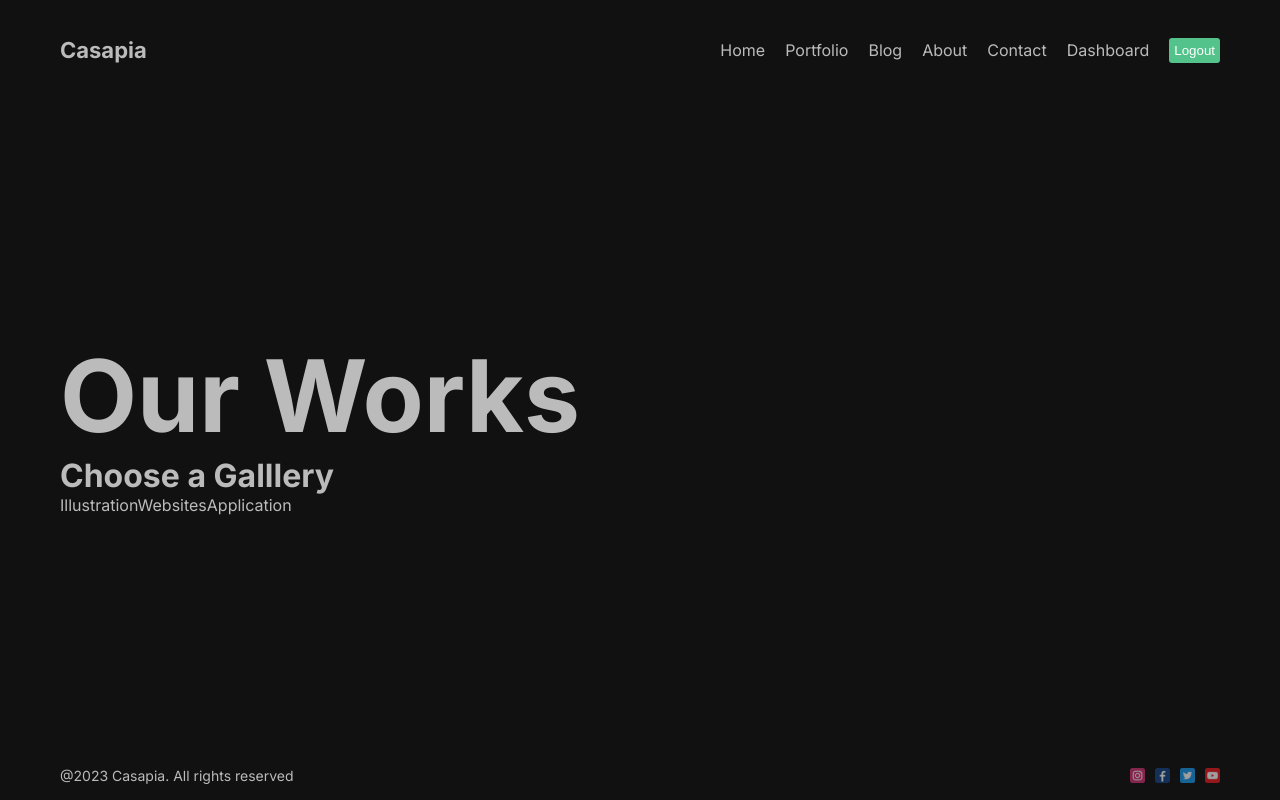
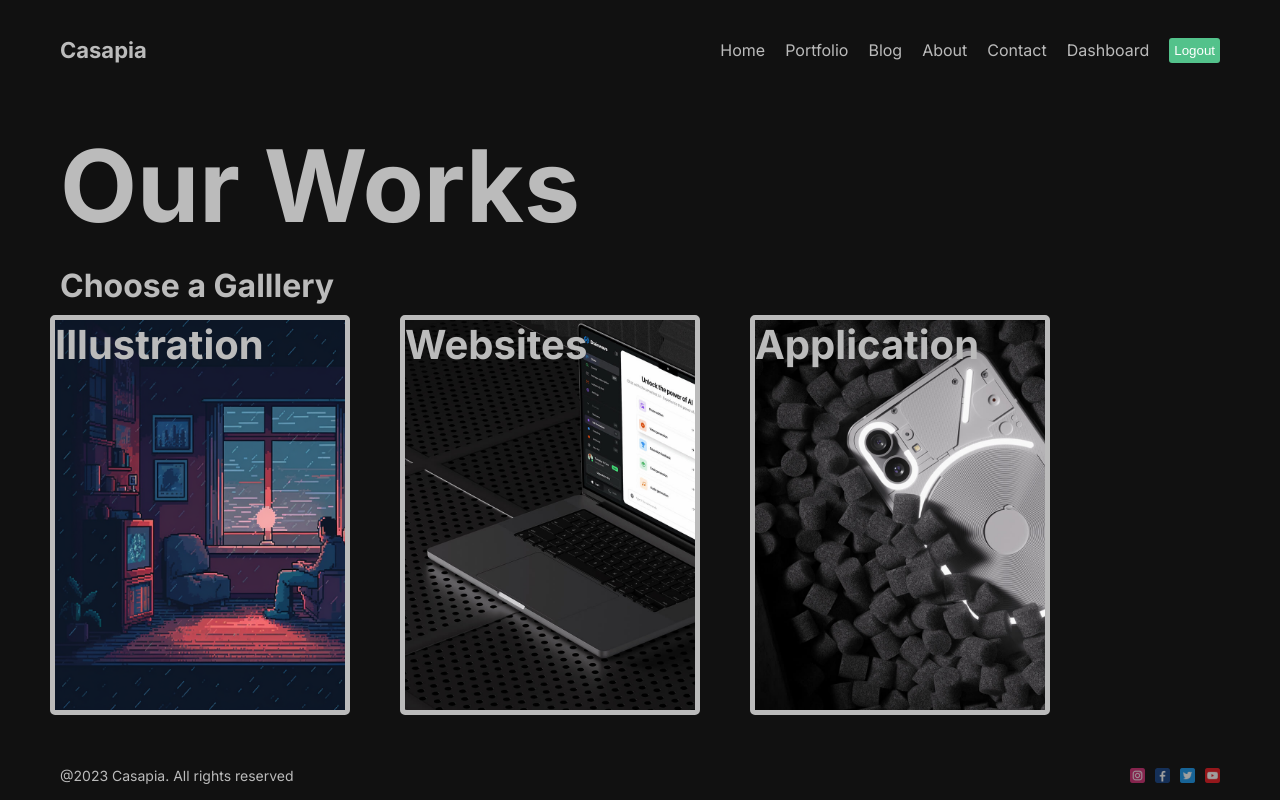
Before and after one commit to Ohi20/Fullstack-nextjs-2023, a Next.js app: page /portfolio in a window 1280 px wide. Built offline with nearby package versions, Linux system fonts and the light colour scheme.

Commit message:
Portfolio-Added

```diff
--- a/src/app/portfolio/page.jsx
+++ b/src/app/portfolio/page.jsx
@@ -5,7 +5,7 @@ import Link from 'next/link';
 const Portfolio = () => {
   return (
     <div className={styles.container}>
-      <h1 className={styles.title}>Choose a Galllery</h1>
+      <h1 className={styles.selectTitle}>Choose a Galllery</h1>
       <div className={styles.items}>
         <Link href="/portfolio/illustration" className={styles.item}>
           <span className={styles.title}>Illustration</span>
--- a/src/app/portfolio/page.module.css
+++ b/src/app/portfolio/page.module.css
@@ -4,3 +4,37 @@
 .mainTitle {
   font-size: 100px;
 }
+
+.selectTitle {
+  margin: 20px 0px;
+}
+
+.items {
+  display: flex;
+  gap: 50px;
+}
+
+.item {
+  border: 5px solid #bbb;
+  border-radius: 5px;
+  width: 300px;
+  height: 400px;
+  position: relative;
+  right: 10px;
+  bottom: 10px;
+  font-size: 40px;
+  font-weight: bold;
+  background-size: cover !important;
+}
+
+.item:nth-child(1) {
+  background: url('/illustration.png');
+}
+
+.item:nth-child(2) {
+  background: url('/websites.jpg');
+}
+
+.item:nth-child(3) {
+  background: url('/apps.jpg');
+}
```
